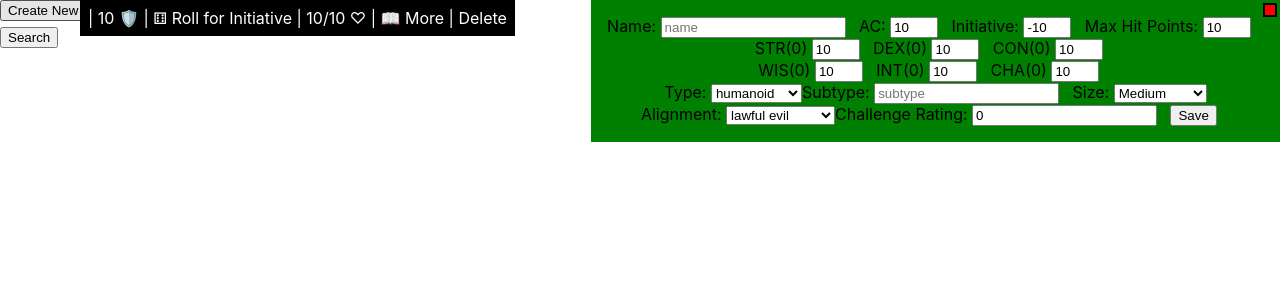
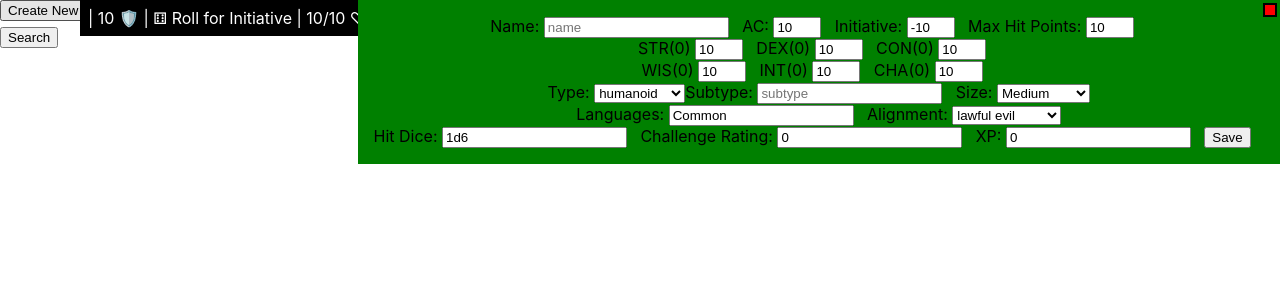
Before and after one commit to brewchetta/monstrous-initiative-tracker, a React (Create React App) app: page / in a window 1280 px wide. Both pictures are taken after a click on the button "Create New Character". Shown: the top 300 px of the page. Built offline with nearby package versions, Linux system fonts and the light colour scheme.

Commit message:
added various monster properties to detail

```diff
--- a/src/components/detail-modal/CharacterDetailCard.js
+++ b/src/components/detail-modal/CharacterDetailCard.js
@@ -82,9 +82,12 @@ export default function CharacterDetailCard({character, updateCharacter}) {
       <span>Type: {renderSelectField("type", "aberration", "beast", "celestial", "construct", "dragon", "elemental", "fey", "fiend", "giant", "humanoid", "monstrosity", "ooze", "plant", "undead")}</span>
       <span>Subtype: {renderInputField("subtype")}</span>
       <span>Size: {renderSelectField("size", "Tiny", "Small", "Medium", "Large", "Huge", "Gargantuan")}</span><br/>
-      <span>Alignment: {renderSelectField("alignment", "lawful evil", "lawful neutral", "lawful good", "evil", "unaligned", "good", "chaotic evil", "chaotic neutral", "chaotic good")}</span>
+      <span>Languages: {renderInputField("languages")}</span>
+      <span>Alignment: {renderSelectField("alignment", "lawful evil", "lawful neutral", "lawful good", "evil", "unaligned", "good", "chaotic evil", "chaotic neutral", "chaotic good")}</span><br/>
 
+      <span>Hit Dice: {renderInputField("hit_dice")}</span>
       <span>Challenge Rating: {renderInputField("challenge_rating")}</span>
+      <span>XP: {renderInputField("xp")}</span>
 
       <input type="submit" value="Save"/>
 
```
